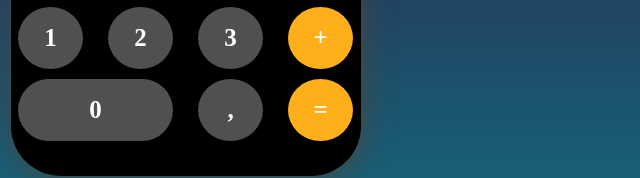
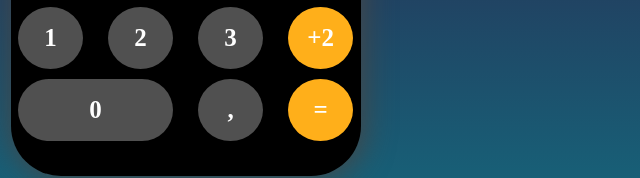
Before and after one commit to caio013/calculadora, a plain HTML site: page index.html in a window 1280 px wide. Shown: the part 441-619 px from the top of the page, 463-1103 px from the left. Drawn offline with Linux system fonts and the light colour scheme.

Commit message:
testando

```diff
--- a/index.html
+++ b/index.html
@@ -75,7 +75,7 @@
       </div>
 
       <div id="+" class="buttom buttom_a">
-        <div>+</div>
+        <div>+2</div>
       </div>
 
       <div id="0" class="buttom_special">
```
Also changed, not shown: 1 other file.
